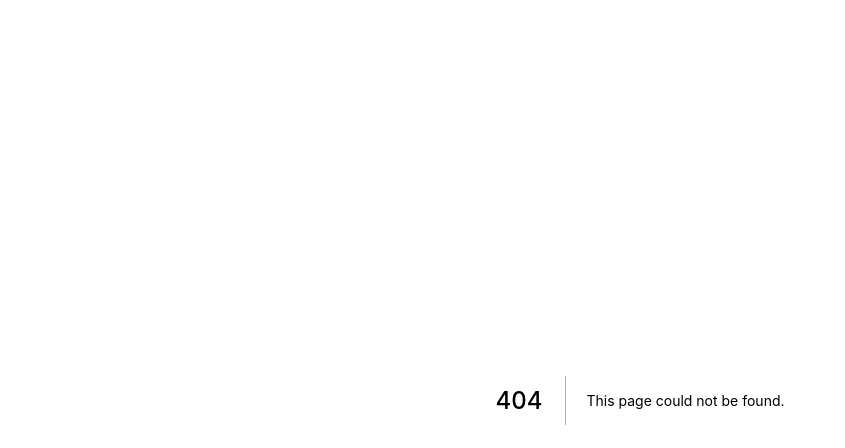
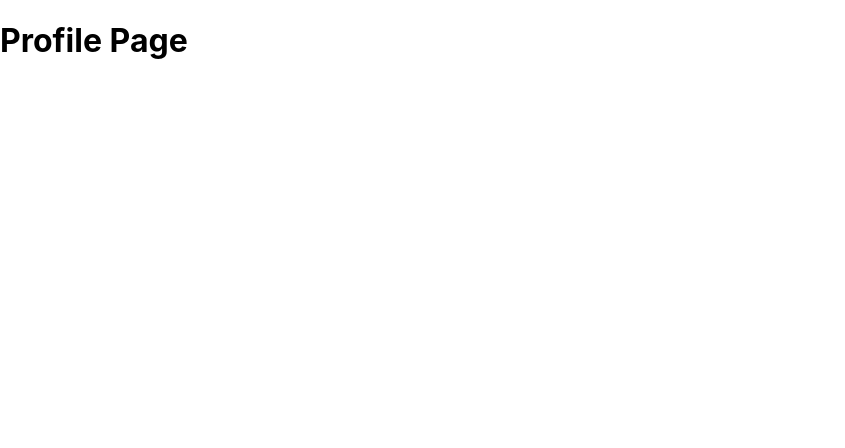
Before and after one commit to lanzhixi/learn-next, a Next.js app: page /profile in a window 1280 px wide. Before the commit this address had no page. Shown: the top 448 px of the page, without its empty margins (0-845 px from the left). Built offline with nearby package versions, Linux system fonts and the light colour scheme.

Commit message:
add about and profile page

```diff
--- /dev/null
+++ b/pages/profile.js
@@ -0,0 +1,8 @@
+
+const Profile = () => {
+    return (
+        <div><h1>Profile Page</h1></div>
+    )
+}
+
+export default Profile
```
Also changed, not shown: pages/about.js (added, +8 -0 lines).
